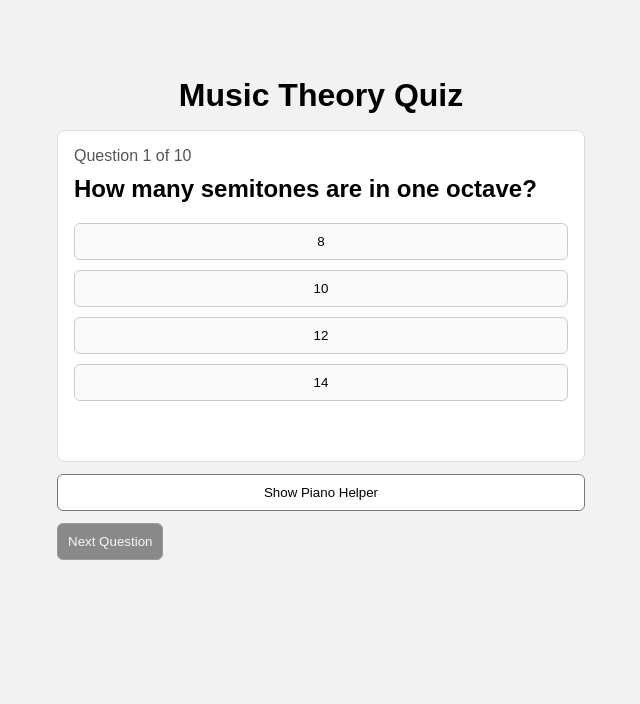
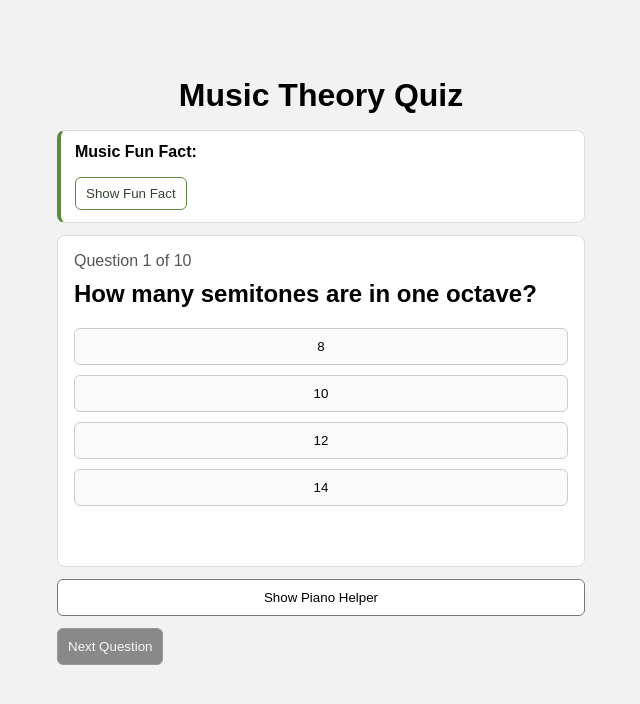
Before and after one commit to Kushlak/Quiz-App, a React (Vite) app: page / in a window 1280 px wide. Shown: the top 704 px of the page, without its empty margins (319-959 px from the left). Built offline with nearby package versions, Linux system fonts and the light colour scheme.

Commit message:
addition of feature note of the day

```diff
--- a/src/App.tsx
+++ b/src/App.tsx
@@ -4,6 +4,7 @@ import QuizCard from "./components/QuizCard";
 import QuizContainer from "./components/QuizContainer";
 import FinishQuiz from "./components/FinishQuiz";
 import MiniPianoHelper from "./components/MiniPianoHelper";
+import NoteOfTheDay from "./components/NoteOfTheDay";
 import { Answer, QuizQuestion } from "./types";
 
 // Static quiz content used to render each question and validate answers.
@@ -182,6 +183,9 @@ function App() {
         />
       ) : (
         <QuizContainer title="Music Theory Quiz">
+          <div className="quiz-main">
+            <NoteOfTheDay />
+
             <QuizCard
               current={currentQuestionIndex + 1}
               total={quizData.length}
@@ -200,6 +204,7 @@ function App() {
               disabled={!currentAnswer}
               text={isLastQuestion ? "Finish Quiz" : "Next Question"}
             />
+          </div>
         </QuizContainer>
       )}
     </>
--- /dev/null
+++ b/src/components/NoteOfTheDay.tsx
@@ -0,0 +1,33 @@
+import { useState } from "react";
+import { musicFunFacts } from "../data/musicFunFacts";
+
+function getRandomFact(facts: string[]) {
+  const randomIndex = Math.floor(Math.random() * facts.length);
+
+  return facts[randomIndex];
+}
+
+// Displays a music fun fact without changing quiz answers, score, or progress.
+function NoteOfTheDay() {
+  const [currentFact, setCurrentFact] = useState("");
+
+  function handleNewFactClick() {
+    setCurrentFact(getRandomFact(musicFunFacts));
+  }
+
+  return (
+    <section className="note-of-day">
+      <h2>Music Fun Fact:</h2>
+      {currentFact && <p>{currentFact}</p>}
+      <button
+        className="fact-button"
+        type="button"
+        onClick={handleNewFactClick}
+      >
+        {currentFact ? "Show Another Fact" : "Show Fun Fact"}
+      </button>
+    </section>
+  );
+}
+
+export default NoteOfTheDay;
--- /dev/null
+++ b/src/data/musicFunFacts.ts
@@ -0,0 +1,25 @@
+export const musicFunFacts = [
+  "An octave has 12 semitones, but only 8 letter-name notes.",
+  "A sharp note is one semitone higher than the natural note.",
+  "A flat note is one semitone lower than the natural note.",
+  "C major is often the first scale students learn because it has no sharps or flats.",
+  "Relative major and minor scales share the same key signature.",
+  "The dominant note is the fifth note of a scale.",
+  "In 4/4 time, most pop songs count four beats in each measure.",
+  "Middle C is called C4 in many music systems.",
+  "The piano has black keys arranged in groups of two and three.",
+  "A semitone is the smallest step between two neighboring piano keys.",
+  "The treble clef is also called the G clef.",
+  "The bass clef is also called the F clef.",
+  "A chord is made when three or more notes sound together.",
+  "A major chord often sounds bright or happy.",
+  "A minor chord often sounds darker or sadder.",
+  "The word tempo describes the speed of music.",
+  "The word forte means to play loudly.",
+  "The word piano means to play softly.",
+  "A rest tells musicians when to be silent.",
+  "A melody is the tune you can usually sing or hum.",
+  "Harmony happens when notes support the melody.",
+  "A scale is a pattern of notes ordered by pitch.",
+  "The chromatic scale uses all 12 semitones in an octave.",
+];
--- a/src/style.css
+++ b/src/style.css
@@ -32,6 +32,49 @@ body {
   border: 1px solid #ddd;
   border-radius: 8px;
   padding: 16px;
+}
+
+.quiz-main {
+  margin: 0 auto;
+}
+
+.note-of-day {
+  margin-bottom: 12px;
+  min-width: 0;
+  padding: 12px 14px;
+  border: 1px solid #ddd;
+  border-left: 4px solid #5b8c3a;
+  border-radius: 8px;
+  background: white;
+}
+
+.note-of-day h2 {
+  margin: 0 0 6px 0;
+  font-size: 16px;
+}
+
+.note-of-day p {
+  margin: 0;
+  color: #33422c;
+}
+
+.fact-button {
+  margin-top: 10px;
+  padding: 8px 10px;
+  border: 1px solid #5b8c3a;
+  background: white;
+  color: #33422c;
+  border-radius: 6px;
+  cursor: pointer;
+}
+
+.fact-button:hover {
+  background: #edf6e8;
+}
+
+.fact-button:disabled {
+  opacity: 0.5;
+  cursor: not-allowed;
 }
 
 /* Vertical stack for all question cards in the active quiz view. */
```
Lines whose indentation alone changed are shown as unchanged.
